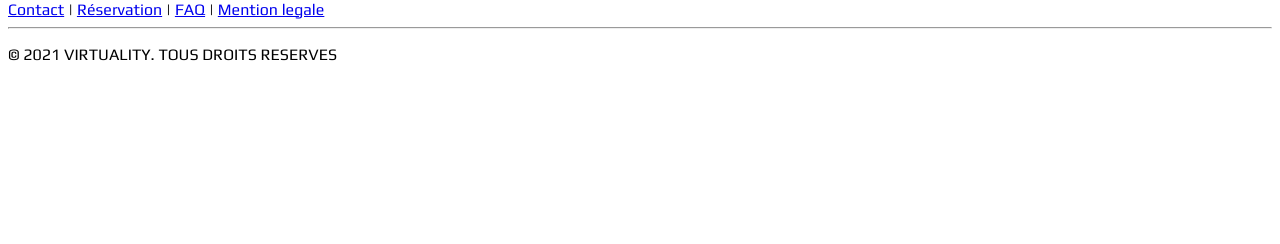
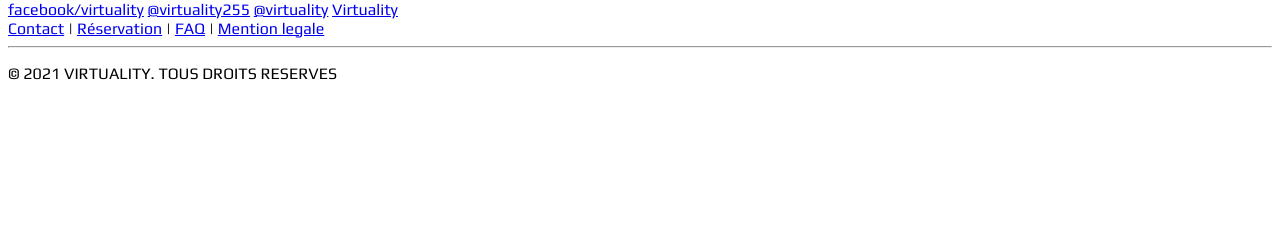
Before and after one commit to lotusbleudev/virtuality, a Symfony app: template templates/front/jeux.html.twig in a window 1280 px wide. Shown: the part 99-343 px from the top of the page. Run offline with Twig, Linux system fonts and the light colour scheme; the template is opened without the code that fills it, so the values that code supplies are empty; style sheets or scripts are compiled from the project's sources; some libraries are stand-ins or nearby versions.

Commit message:
logo reeseaux footer

```diff
--- a/assets/styles/footer.scss
+++ b/assets/styles/footer.scss
@@ -22,7 +22,7 @@ footer {
 		width: 50%;
 		margin: 20px auto;
 		display: flex;
-		justify-content: space-between;
+		justify-content: space-around;
 
 		.f:hover {
 			color: #4267b2;
--- a/templates/_footer.html.twig
+++ b/templates/_footer.html.twig
@@ -3,10 +3,10 @@
         <img src="" alt="VIRTUALITY"><!--LOGO-->
         <section>
 
-            <i class="fab fa-facebook-f f"></i>
-            <i class="fab fa-twitter t"></i>
-            <i class="fab fa-instagram i"></i>
-            <i class="fab fa-youtube y"></i>
+            <a href="https://fr-fr.facebook.com/" class="f"><i class="fab fa-facebook-f "></i> facebook/virtuality</a>
+            <a href="https://twitter.com/" class="t"><i class="fab fa-twitter t"></i> @virtuality255</a>
+            <a href="https://www.instagram.com/?hl=fr" class="i"><i class="fab fa-instagram i"></i> @virtuality</a>
+            <a href="https://www.youtube.com/" class="y"><i class="fab fa-youtube y"></i> Virtuality</a>
         </section>
 
         <section>
```
